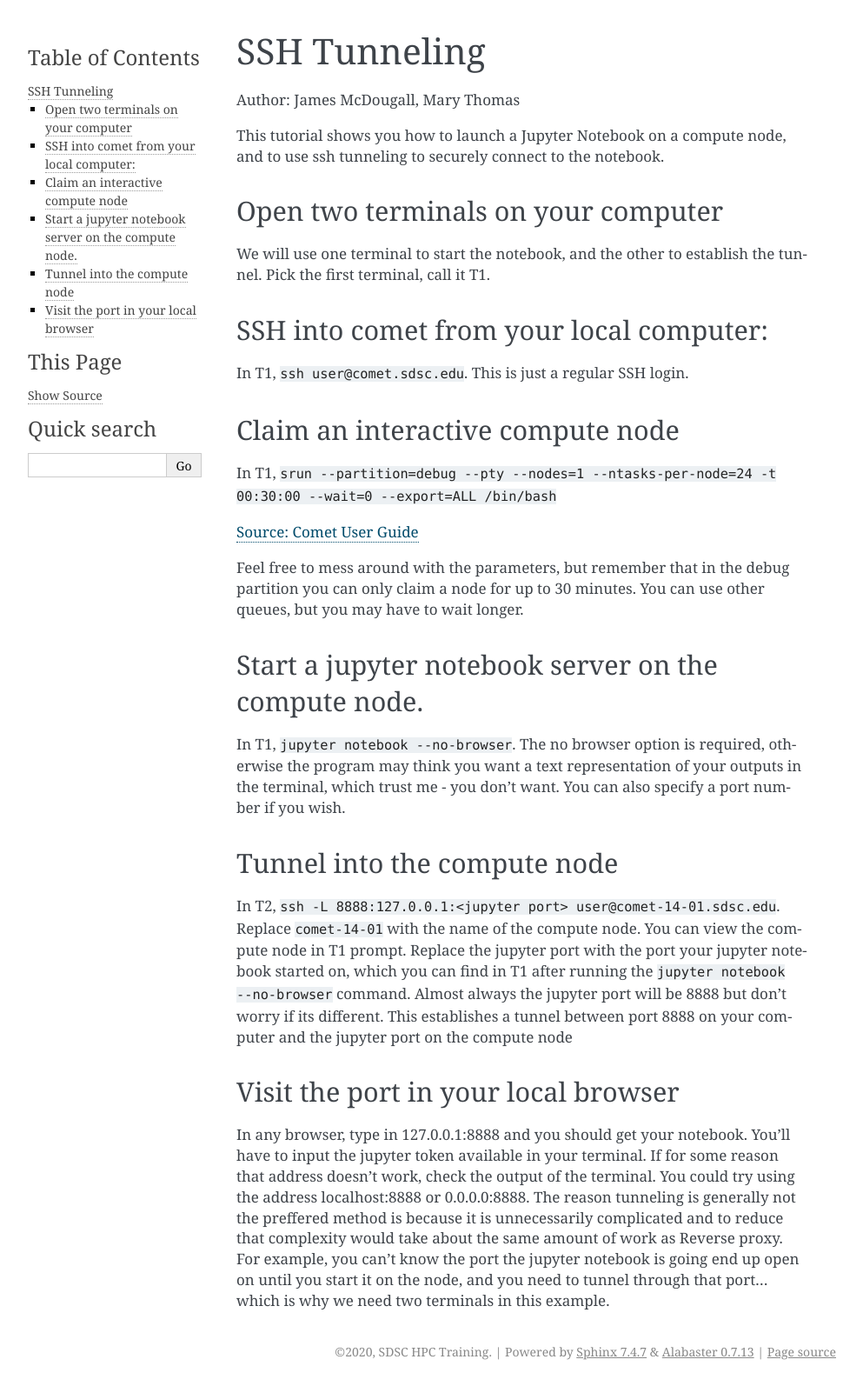
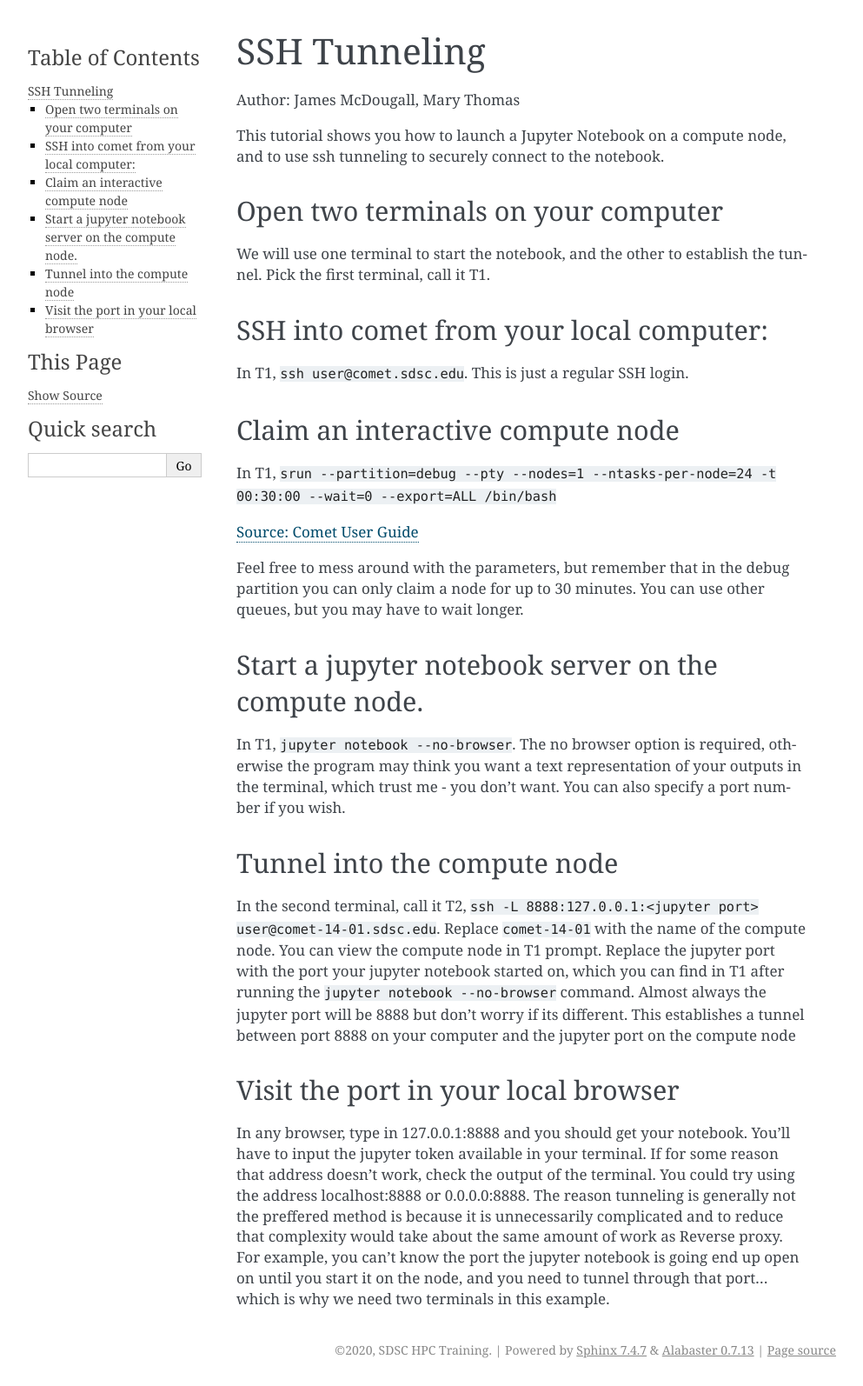
Before and after one commit to sdsc-hpc-training-org/notebooks-101, a Sphinx documentation site: the page built from Docs/source/methods/tunneling.md, in a window 1280 px wide. Shown: the whole page at 87% size, without its empty margins (148-1141 px from the left). Built offline with Sphinx 7.4.7, drawn with Linux system fonts in a browser that asks for light colours.

Commit message:
Minor  update to tunneling

```diff
--- a/Docs/source/methods/tunneling.md
+++ b/Docs/source/methods/tunneling.md
@@ -20,7 +20,7 @@ Feel free to mess around with the parameters, but remember that in the debug par
 In T1, `jupyter notebook --no-browser`. The no browser option is required, otherwise the program may think you want a text representation of your outputs in the terminal, which trust me - you don't want.  You can also specify a port number if you wish.
 
 ## Tunnel into the compute node
-In T2, `ssh -L 8888:127.0.0.1:<jupyter port> user@comet-14-01.sdsc.edu`. Replace `comet-14-01` with the name of the compute node. You can view the compute node in T1 prompt. Replace the jupyter port with the port your jupyter notebook started on, which you can find in T1 after running the `jupyter notebook --no-browser` command. Almost always the jupyter port will be 8888 but don't worry if its different.
+In the second terminal, call it T2, `ssh -L 8888:127.0.0.1:<jupyter port> user@comet-14-01.sdsc.edu`. Replace `comet-14-01` with the name of the compute node. You can view the compute node in T1 prompt. Replace the jupyter port with the port your jupyter notebook started on, which you can find in T1 after running the `jupyter notebook --no-browser` command. Almost always the jupyter port will be 8888 but don't worry if its different.
 This establishes a tunnel between port 8888 on your computer and the jupyter port on the compute node
 
 ## Visit the port in your local browser
```
